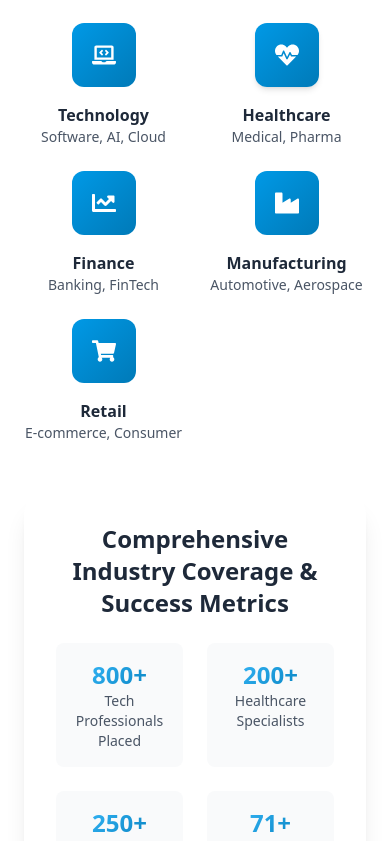
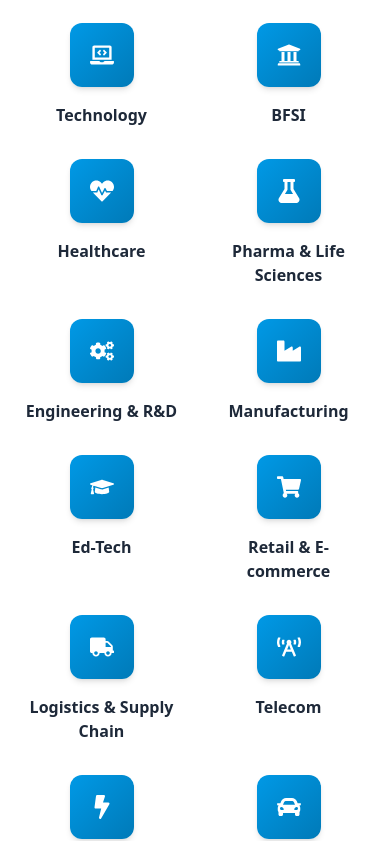
Before and after one commit to kevalkhetani151/arihant-latest, a Next.js app: page /rpo in a window 390 px wide. Shown: the part 5820-6661 px from the top of the page. Built offline with nearby package versions, Linux system fonts and the light colour scheme.

Commit message:
change rpo page

```diff
--- a/src/app/rpo/page.tsx
+++ b/src/app/rpo/page.tsx
@@ -507,49 +507,109 @@ const RPOServicesPage = () => {
     </div>
 
     {/* Popular Industries */}
-    <div className="grid grid-cols-2 md:grid-cols-3 lg:grid-cols-5 gap-6 mb-12">
+      <div className="grid grid-cols-2 md:grid-cols-3 lg:grid-cols-6 gap-8">
 
-      <div className="text-center animate-on-scroll">
-        <div className="w-16 h-16 bg-gradient-to-br from-brand-blue-500 to-brand-blue-600 rounded-xl flex items-center justify-center mx-auto mb-4 hover:scale-110 transition-transform duration-300">
-          <FaLaptopCode className="text-2xl text-white" />
+        {/* Technology */}
+        <div className="text-center animate-on-scroll">
+          <div className="w-16 h-16 bg-gradient-to-br from-brand-blue-500 to-brand-blue-600 rounded-xl flex items-center justify-center mx-auto mb-4 hover:scale-110 transition-transform duration-300 shadow-md">
+            <FaLaptopCode className="text-2xl text-white" />
+          </div>
+          <h4 className="font-semibold text-gray-800">Technology</h4>
         </div>
-        <h4 className="font-bold text-gray-800">Technology</h4>
-        <p className="text-sm text-gray-600">Software, AI, Cloud</p>
+
+        {/* BFSI */}
+        <div className="text-center animate-on-scroll">
+          <div className="w-16 h-16 bg-gradient-to-br from-brand-blue-500 to-brand-blue-600 rounded-xl flex items-center justify-center mx-auto mb-4 hover:scale-110 transition-transform duration-300 shadow-md">
+            <FaUniversity className="text-2xl text-white" />
+          </div>
+          <h4 className="font-semibold text-gray-800">BFSI</h4>
+        </div>
+
+        {/* FMCG */}
+
+
+        {/* Healthcare */}
+        <div className="text-center animate-on-scroll">
+          <div className="w-16 h-16 bg-gradient-to-br from-brand-blue-500 to-brand-blue-600 rounded-xl flex items-center justify-center mx-auto mb-4 hover:scale-110 transition-transform duration-300 shadow-md">
+            <FaHeartbeat className="text-2xl text-white" />
+          </div>
+          <h4 className="font-semibold text-gray-800">Healthcare</h4>
+        </div>
+
+        {/* Pharma */}
+        <div className="text-center animate-on-scroll">
+          <div className="w-16 h-16 bg-gradient-to-br from-brand-blue-500 to-brand-blue-600 rounded-xl flex items-center justify-center mx-auto mb-4 hover:scale-110 transition-transform duration-300 shadow-md">
+            <FaFlask className="text-2xl text-white" />
+          </div>
+          <h4 className="font-semibold text-gray-800">Pharma & Life Sciences</h4>
+        </div>
+
+        {/* Engineering */}
+        <div className="text-center animate-on-scroll">
+          <div className="w-16 h-16 bg-gradient-to-br from-brand-blue-500 to-brand-blue-600 rounded-xl flex items-center justify-center mx-auto mb-4 hover:scale-110 transition-transform duration-300 shadow-md">
+            <FaCogs className="text-2xl text-white" />
+          </div>
+          <h4 className="font-semibold text-gray-800">Engineering & R&D</h4>
+        </div>
+
+        {/* Manufacturing */}
+        <div className="text-center animate-on-scroll">
+          <div className="w-16 h-16 bg-gradient-to-br from-brand-blue-500 to-brand-blue-600 rounded-xl flex items-center justify-center mx-auto mb-4 hover:scale-110 transition-transform duration-300 shadow-md">
+            <FaIndustry className="text-2xl text-white" />
+          </div>
+          <h4 className="font-semibold text-gray-800">Manufacturing</h4>
+        </div>
+
+        {/* Ed-Tech */}
+        <div className="text-center animate-on-scroll">
+          <div className="w-16 h-16 bg-gradient-to-br from-brand-blue-500 to-brand-blue-600 rounded-xl flex items-center justify-center mx-auto mb-4 hover:scale-110 transition-transform duration-300 shadow-md">
+            <FaGraduationCap className="text-2xl text-white" />
+          </div>
+          <h4 className="font-semibold text-gray-800">Ed-Tech</h4>
+        </div>
+
+        {/* E-commerce */}
+        <div className="text-center animate-on-scroll">
+          <div className="w-16 h-16 bg-gradient-to-br from-brand-blue-500 to-brand-blue-600 rounded-xl flex items-center justify-center mx-auto mb-4 hover:scale-110 transition-transform duration-300 shadow-md">
+            <FaShoppingCart className="text-2xl text-white" />
+          </div>
+          <h4 className="font-semibold text-gray-800">Retail & E-commerce</h4>
+        </div>
+
+        {/* Retail */}
+
+
+        {/* Real Estate */}
+
+
+        {/* Logistics */}
+        <div className="text-center animate-on-scroll">
+          <div className="w-16 h-16 bg-gradient-to-br from-brand-blue-500 to-brand-blue-600 rounded-xl flex items-center justify-center mx-auto mb-4 hover:scale-110 transition-transform duration-300 shadow-md">
+            <FaTruck className="text-2xl text-white" />
+          </div>
+          <h4 className="font-semibold text-gray-800">Logistics & Supply Chain</h4>
+        </div>
+        <div className="text-center animate-on-scroll">
+        <div className="w-16 h-16 bg-gradient-to-br from-brand-blue-500 to-brand-blue-600 rounded-xl flex items-center justify-center mx-auto mb-4 hover:scale-110 transition-transform duration-300 shadow-md">
+          <FaBroadcastTower className="text-2xl text-white" />
+        </div>
+        <h4 className="font-semibold text-gray-800">Telecom</h4>
       </div>
 
       <div className="text-center animate-on-scroll">
         <div className="w-16 h-16 bg-gradient-to-br from-brand-blue-500 to-brand-blue-600 rounded-xl flex items-center justify-center mx-auto mb-4 hover:scale-110 transition-transform duration-300 shadow-md">
-          <FaHeartbeat className="text-2xl text-white" />
+          <FaBolt className="text-2xl text-white" />
         </div>
-        <h4 className="font-bold text-gray-800">Healthcare</h4>
-        <p className="text-sm text-gray-600">Medical, Pharma</p>
+        <h4 className="font-semibold text-gray-800">Energy & Utilities</h4>
+      </div>
+      <div className="text-center animate-on-scroll">
+        <div className="w-16 h-16 bg-gradient-to-br from-brand-blue-500 to-brand-blue-600 rounded-xl flex items-center justify-center mx-auto mb-4 hover:scale-110 transition-transform duration-300 shadow-md">
+          <FaCar className="text-2xl text-white" />
+        </div>
+        <h4 className="font-semibold text-gray-800">Automotive</h4>
       </div>
 
-      <div className="text-center animate-on-scroll">
-        <div className="w-16 h-16 bg-gradient-to-br from-brand-blue-500 to-brand-blue-600 rounded-xl flex items-center justify-center mx-auto mb-4 hover:scale-110 transition-transform duration-300">
-          <FaChartLine className="text-2xl text-white" />
-        </div>
-        <h4 className="font-bold text-gray-800">Finance</h4>
-        <p className="text-sm text-gray-600">Banking, FinTech</p>
       </div>
-
-      <div className="text-center animate-on-scroll">
-        <div className="w-16 h-16 bg-gradient-to-br from-brand-blue-500 to-brand-blue-600 rounded-xl flex items-center justify-center mx-auto mb-4 hover:scale-110 transition-transform duration-300">
-          <FaIndustry className="text-2xl text-white" />
-        </div>
-        <h4 className="font-bold text-gray-800">Manufacturing</h4>
-        <p className="text-sm text-gray-600">Automotive, Aerospace</p>
-      </div>
-
-      <div className="text-center animate-on-scroll">
-        <div className="w-16 h-16 bg-gradient-to-br from-brand-blue-500 to-brand-blue-600 rounded-xl flex items-center justify-center mx-auto mb-4 hover:scale-110 transition-transform duration-300">
-          <FaShoppingCart className="text-2xl text-white" />
-        </div>
-        <h4 className="font-bold text-gray-800">Retail</h4>
-        <p className="text-sm text-gray-600">E-commerce, Consumer</p>
-      </div>
-
-    </div>
 
     {/* All Industries Available */}
     <div className="bg-white rounded-3xl shadow-xl p-8 animate-on-scroll">
@@ -708,122 +768,7 @@ const RPOServicesPage = () => {
           </div>
         </div>
       </section>
-       <section className="py-20 bg-white">
-        <div className="max-w-7xl mx-auto px-6">
-          <div className="text-center mb-16">
-            <h2 className="text-4xl lg:text-5xl font-black mb-6 animate-on-scroll text-gray-800">
-              Industries We <span className="text-brand-blue-600">Serve</span>
-            </h2>
-            <p className="text-xl text-gray-600 max-w-3xl mx-auto animate-on-scroll">
-              Our staff augmentation solutions are tailored to meet the unique needs of various industries.
-            </p>
-          </div>
 
-         <div className="grid grid-cols-2 md:grid-cols-3 lg:grid-cols-6 gap-8">
-
-        {/* Technology */}
-        <div className="text-center animate-on-scroll">
-          <div className="w-16 h-16 bg-gradient-to-br from-brand-blue-500 to-brand-blue-600 rounded-xl flex items-center justify-center mx-auto mb-4 hover:scale-110 transition-transform duration-300 shadow-md">
-            <FaLaptopCode className="text-2xl text-white" />
-          </div>
-          <h4 className="font-semibold text-gray-800">Technology</h4>
-        </div>
-
-        {/* BFSI */}
-        <div className="text-center animate-on-scroll">
-          <div className="w-16 h-16 bg-gradient-to-br from-brand-blue-500 to-brand-blue-600 rounded-xl flex items-center justify-center mx-auto mb-4 hover:scale-110 transition-transform duration-300 shadow-md">
-            <FaUniversity className="text-2xl text-white" />
-          </div>
-          <h4 className="font-semibold text-gray-800">BFSI</h4>
-        </div>
-
-        {/* FMCG */}
-
-
-        {/* Healthcare */}
-        <div className="text-center animate-on-scroll">
-          <div className="w-16 h-16 bg-gradient-to-br from-brand-blue-500 to-brand-blue-600 rounded-xl flex items-center justify-center mx-auto mb-4 hover:scale-110 transition-transform duration-300 shadow-md">
-            <FaHeartbeat className="text-2xl text-white" />
-          </div>
-          <h4 className="font-semibold text-gray-800">Healthcare</h4>
-        </div>
-
-        {/* Pharma */}
-        <div className="text-center animate-on-scroll">
-          <div className="w-16 h-16 bg-gradient-to-br from-brand-blue-500 to-brand-blue-600 rounded-xl flex items-center justify-center mx-auto mb-4 hover:scale-110 transition-transform duration-300 shadow-md">
-            <FaFlask className="text-2xl text-white" />
-          </div>
-          <h4 className="font-semibold text-gray-800">Pharma & Life Sciences</h4>
-        </div>
-
-        {/* Engineering */}
-        <div className="text-center animate-on-scroll">
-          <div className="w-16 h-16 bg-gradient-to-br from-brand-blue-500 to-brand-blue-600 rounded-xl flex items-center justify-center mx-auto mb-4 hover:scale-110 transition-transform duration-300 shadow-md">
-            <FaCogs className="text-2xl text-white" />
-          </div>
-          <h4 className="font-semibold text-gray-800">Engineering & R&D</h4>
-        </div>
-
-        {/* Manufacturing */}
-        <div className="text-center animate-on-scroll">
-          <div className="w-16 h-16 bg-gradient-to-br from-brand-blue-500 to-brand-blue-600 rounded-xl flex items-center justify-center mx-auto mb-4 hover:scale-110 transition-transform duration-300 shadow-md">
-            <FaIndustry className="text-2xl text-white" />
-          </div>
-          <h4 className="font-semibold text-gray-800">Manufacturing</h4>
-        </div>
-
-        {/* Ed-Tech */}
-        <div className="text-center animate-on-scroll">
-          <div className="w-16 h-16 bg-gradient-to-br from-brand-blue-500 to-brand-blue-600 rounded-xl flex items-center justify-center mx-auto mb-4 hover:scale-110 transition-transform duration-300 shadow-md">
-            <FaGraduationCap className="text-2xl text-white" />
-          </div>
-          <h4 className="font-semibold text-gray-800">Ed-Tech</h4>
-        </div>
-
-        {/* E-commerce */}
-        <div className="text-center animate-on-scroll">
-          <div className="w-16 h-16 bg-gradient-to-br from-brand-blue-500 to-brand-blue-600 rounded-xl flex items-center justify-center mx-auto mb-4 hover:scale-110 transition-transform duration-300 shadow-md">
-            <FaShoppingCart className="text-2xl text-white" />
-          </div>
-          <h4 className="font-semibold text-gray-800">Retail & E-commerce</h4>
-        </div>
-
-        {/* Retail */}
-
-
-        {/* Real Estate */}
-
-
-        {/* Logistics */}
-        <div className="text-center animate-on-scroll">
-          <div className="w-16 h-16 bg-gradient-to-br from-brand-blue-500 to-brand-blue-600 rounded-xl flex items-center justify-center mx-auto mb-4 hover:scale-110 transition-transform duration-300 shadow-md">
-            <FaTruck className="text-2xl text-white" />
-          </div>
-          <h4 className="font-semibold text-gray-800">Logistics & Supply Chain</h4>
-        </div>
-        <div className="text-center animate-on-scroll">
-        <div className="w-16 h-16 bg-gradient-to-br from-brand-blue-500 to-brand-blue-600 rounded-xl flex items-center justify-center mx-auto mb-4 hover:scale-110 transition-transform duration-300 shadow-md">
-          <FaBroadcastTower className="text-2xl text-white" />
-        </div>
-        <h4 className="font-semibold text-gray-800">Telecom</h4>
-      </div>
-
-      <div className="text-center animate-on-scroll">
-        <div className="w-16 h-16 bg-gradient-to-br from-brand-blue-500 to-brand-blue-600 rounded-xl flex items-center justify-center mx-auto mb-4 hover:scale-110 transition-transform duration-300 shadow-md">
-          <FaBolt className="text-2xl text-white" />
-        </div>
-        <h4 className="font-semibold text-gray-800">Energy & Utilities</h4>
-      </div>
-      <div className="text-center animate-on-scroll">
-        <div className="w-16 h-16 bg-gradient-to-br from-brand-blue-500 to-brand-blue-600 rounded-xl flex items-center justify-center mx-auto mb-4 hover:scale-110 transition-transform duration-300 shadow-md">
-          <FaCar className="text-2xl text-white" />
-        </div>
-        <h4 className="font-semibold text-gray-800">Automotive</h4>
-      </div>
-
-      </div>
-        </div>
-      </section>
 
       {/* CTA Section */}
       <section className="py-20 bg-gradient-to-br from-brand-blue-600 via-brand-blue-600 to-brand-blue-600 text-white">
```
